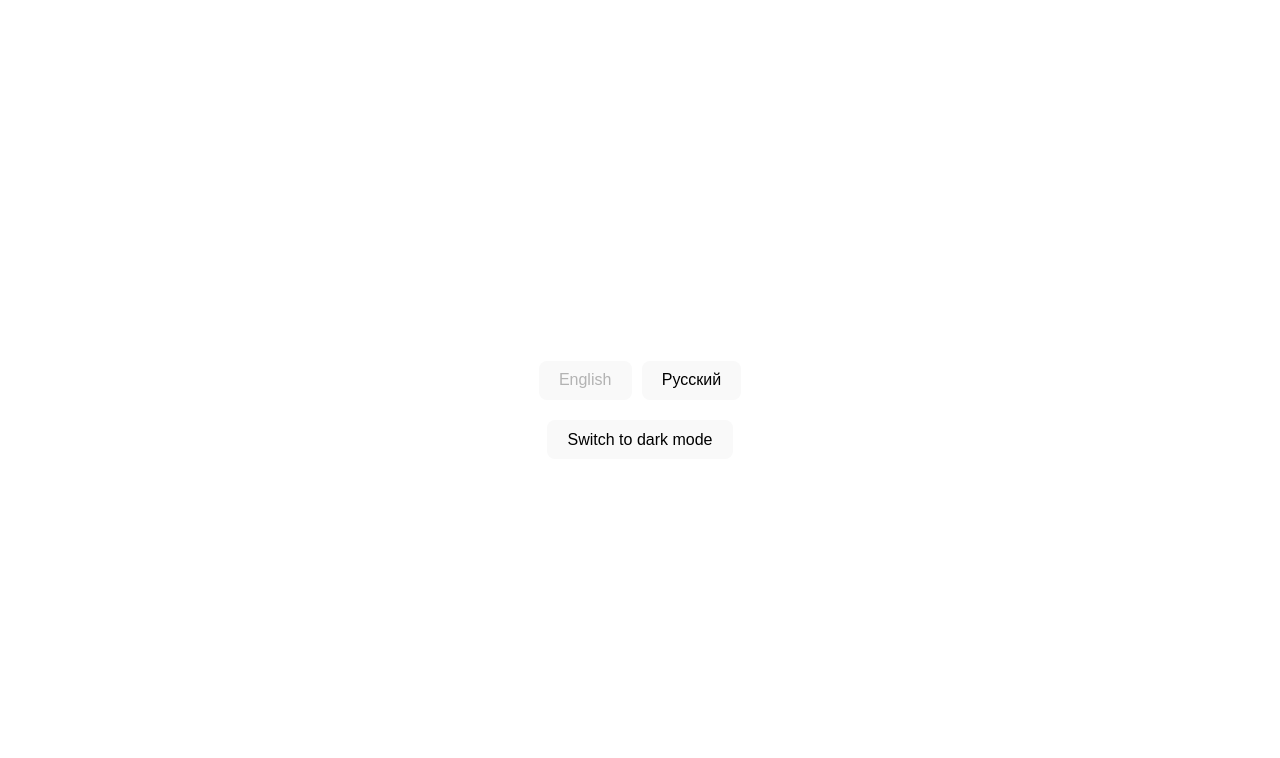
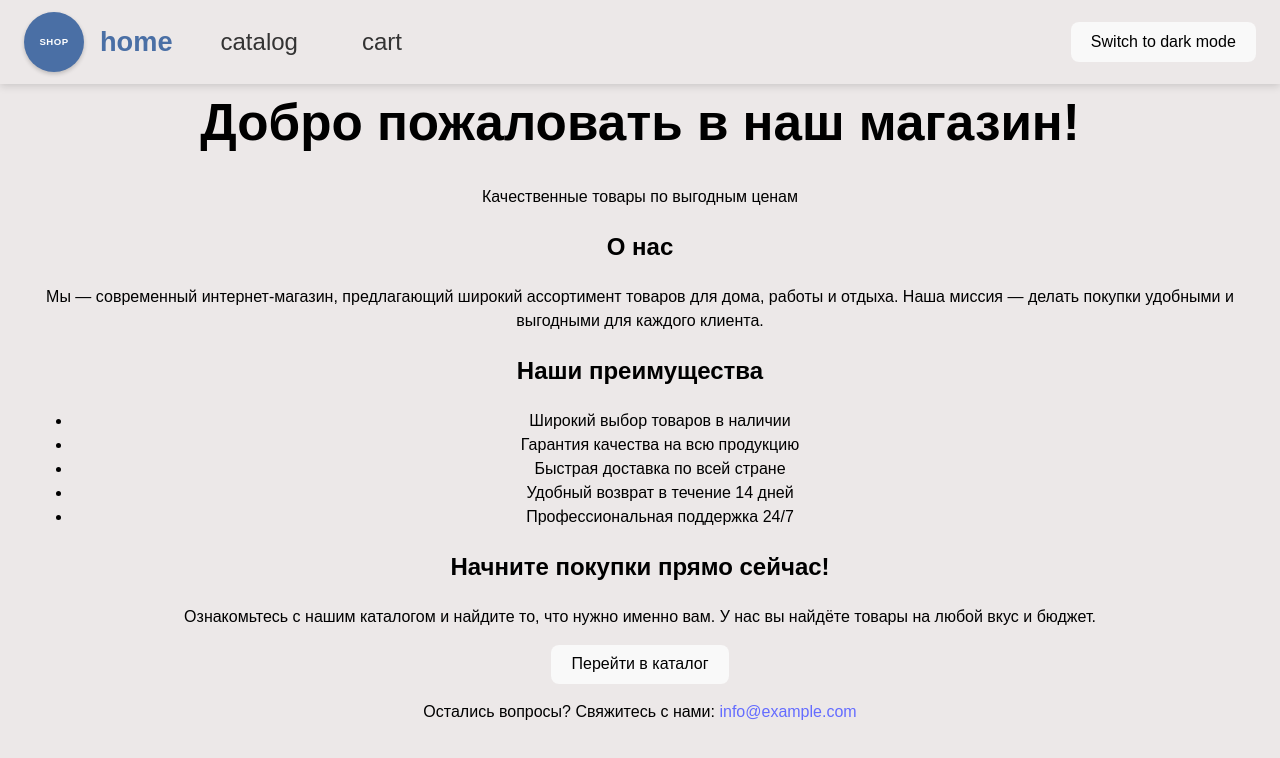
Before and after one commit to mburdonos/otus_react, a React (Vite) app: page / in a window 1280 px wide. Shown: the top 758 px of the page. Built offline with nearby package versions, Linux system fonts and the light colour scheme.

Commit message:
append navigation

```diff
--- a/package.json
+++ b/package.json
@@ -25,6 +25,7 @@
     "react": "^19.2.0",
     "react-dom": "^19.2.0",
     "react-i18next": "^16.5.4",
+    "react-router-dom": "^7.13.1",
     "storybook": "^10.1.11",
     "styled-components": "^6.2.0"
   },
--- a/src/App.tsx
+++ b/src/App.tsx
@@ -1,16 +1,24 @@
 import { useState } from 'react';
 import reactLogo from './assets/react.svg';
 import viteLogo from '/vite.svg';
+import Header from './shared/ui/base_components/Header/Header';
 import './App.css';
 import { ThemeToggle } from './shared/ui/base_components/ThemeToggle/ThemeToggle';
 import LanguageSwitcher from './shared/ui/base_components/LanguageSwitcher/LanguageSwitcher';
+import { BrowserRouter } from "react-router-dom";
+import { Routing } from './components/Routing';
+import { Navigation } from './components/Navigation/Navigation';
+
 
 function App() {
 
   return (
     <>
-      <LanguageSwitcher></LanguageSwitcher>
-      <ThemeToggle></ThemeToggle>
+    <BrowserRouter>
+          <Routing />
+      <Header title="shop" children={ <Navigation /> }/>
+
+    </BrowserRouter>
     </>
   )
 }
--- /dev/null
+++ b/src/components/Navigation/Navigation.module.css
@@ -0,0 +1,27 @@
+.navigation {
+  display: flex;
+  gap: 2rem;
+  align-items: center;
+}
+
+.nav-link {
+  text-decoration: none;
+  color: #333;
+  padding: 0.5rem 1rem;
+  transition: color 0.3s ease;
+    font-size: 1.5rem;
+}
+
+.active-link {
+  color: #4a6fa5;
+  font-weight: bold;
+  font-size: 1.7rem;
+}
+
+@media (max-width: 768px) {
+  .navigation {
+    gap: 1rem;
+    flex-direction: column;
+    align-items: flex-start;
+  }
+}
--- /dev/null
+++ b/src/components/Navigation/Navigation.tsx
@@ -0,0 +1,33 @@
+import { NavLink } from 'react-router-dom';
+import styles from './Navigation.module.css';
+
+export function Navigation() {
+  return (
+    <nav className={styles.navigation}>
+      <NavLink
+        to="/"
+        className={({ isActive }) =>
+          isActive ? styles['active-link'] : styles['nav-link']
+        }
+      >
+        home
+      </NavLink>
+      <NavLink
+        to="/catalog"
+        className={({ isActive }) =>
+          isActive ? styles['active-link'] : styles['nav-link']
+        }
+      >
+        catalog
+      </NavLink>
+      <NavLink
+        to="/cart"
+        className={({ isActive }) =>
+          isActive ? styles['active-link'] : styles['nav-link']
+        }
+      >
+        cart
+      </NavLink>
+    </nav>
+  );
+}
--- /dev/null
+++ b/src/components/Routing.tsx
@@ -0,0 +1,16 @@
+import { Route, Routes } from 'react-router-dom';
+import { Home } from '../pages/home';
+import { Catalog } from '../pages/catalog';
+import { Cart } from '../pages/cart';
+
+export function Routing() {
+    return (
+        <>
+        <Routes>
+            <Route path='/' element={ <Home /> }/>
+            <Route path='/catalog'  element={ <Catalog /> }/>
+            <Route path='/cart' element={ <Cart /> } />
+        </Routes>
+        </>
+    )
+}
--- /dev/null
+++ b/src/pages/cart.tsx
@@ -0,0 +1,9 @@
+
+
+export function Cart() {
+    return (
+        <>
+        <div>test cart</div>
+        </>
+    )
+}
--- /dev/null
+++ b/src/pages/catalog.tsx
@@ -0,0 +1,9 @@
+
+
+export function Catalog() {
+    return (
+        <>
+        <div>test goods</div>
+        </>
+    )
+}
--- /dev/null
+++ b/src/pages/home.tsx
@@ -0,0 +1,52 @@
+// components/home.tsx
+import React from 'react';
+
+export function Home () {
+  return (
+    <div className="home-container">
+      <header className="home-header">
+        <h1>Добро пожаловать в наш магазин!</h1>
+        <p className="tagline">Качественные товары по выгодным ценам</p>
+      </header>
+
+      <main className="home-content">
+        <section className="about-section">
+          <h2>О нас</h2>
+          <p>
+            Мы — современный интернет‑магазин, предлагающий широкий ассортимент товаров
+            для дома, работы и отдыха. Наша миссия — делать покупки удобными и
+            выгодными для каждого клиента.
+          </p>
+        </section>
+
+        <section className="values-section">
+          <h2>Наши преимущества</h2>
+          <ul className="advantages-list">
+            <li>Широкий выбор товаров в наличии</li>
+            <li>Гарантия качества на всю продукцию</li>
+            <li>Быстрая доставка по всей стране</li>
+            <li>Удобный возврат в течение 14 дней</li>
+            <li>Профессиональная поддержка 24/7</li>
+          </ul>
+        </section>
+
+        <section className="call-to-action">
+          <h2>Начните покупки прямо сейчас!</h2>
+          <p>
+            Ознакомьтесь с нашим каталогом и найдите то, что нужно именно вам.
+            У нас вы найдёте товары на любой вкус и бюджет.
+          </p>
+          <button className="cta-button">Перейти в каталог</button>
+        </section>
+      </main>
+
+      <footer className="home-footer">
+        <p>
+          Остались вопросы? Свяжитесь с нами:
+          {' '}
+          <a href="mailto:info@example.com">info@example.com</a>
+        </p>
+      </footer>
+    </div>
+  );
+};
--- a/src/shared/ui/base_components/Header/Header.module.css
+++ b/src/shared/ui/base_components/Header/Header.module.css
@@ -9,19 +9,33 @@
 }
 
 .header {
-  position: sticky;
+  position: absolute;
   top: 0;
+  left: 0;
   z-index: 1000;
   display: flex;
   align-items: center;
+  justify-content: space-between;
   gap: 16px;
   width: 100%;
+  box-sizing: border-box;
   padding: 12px 24px;
   background-color: var(--bg-primary);
   color: var(--text-primary);
   /* background-color: #647a9a; */
   box-shadow: 0 2px 8px rgba(0, 0, 0, 0.15);
   backdrop-filter: blur(10px);
+}
+
+.information {
+  display: inline-flex;
+    gap: 16px;
+}
+
+.navigation {
+  display: flex;
+  gap: 2rem; /* промежуток между элементами */
+  align-items: center;
 }
 
 .logoWrapper {
--- a/src/shared/ui/base_components/Header/Header.tsx
+++ b/src/shared/ui/base_components/Header/Header.tsx
@@ -8,21 +8,25 @@ import LanguageSwitcher from '../LanguageSwitcher/LanguageSwitcher';
 interface HeaderProps {
   /** Заголовок страницы, отображается рядом с логотипом */
   title: string;
+  children?: React.ReactNode;
   /** Дополнительный класс для кастомизации */
   className?: string;
 }
 
-const Header: React.FC<HeaderProps> = ({ title, className }) => {
+const Header: React.FC<HeaderProps> = ({ title, className, children }) => {
   const { t } = useTranslation();
 
   return (
   <header className={`${styles.header} ${className || ''} `}>
+    <div className={styles.information}>
     <div className={styles.logoWrapper}>
-      <Logo text="MYBRAND" />
+      <Logo text={title} />
     </div>
-    <h1 className={styles.title}>{t(title)}</h1>
+    <div className={ styles.navigation }>{ children }</div>
+    </div>
+    <div className={styles.other_components}>
     <ThemeToggle />
-    <LanguageSwitcher />
+    </div>
 
   </header>
 )};
```
Also changed, not shown: 1 other file (tests, documents, lock files or other folders).
